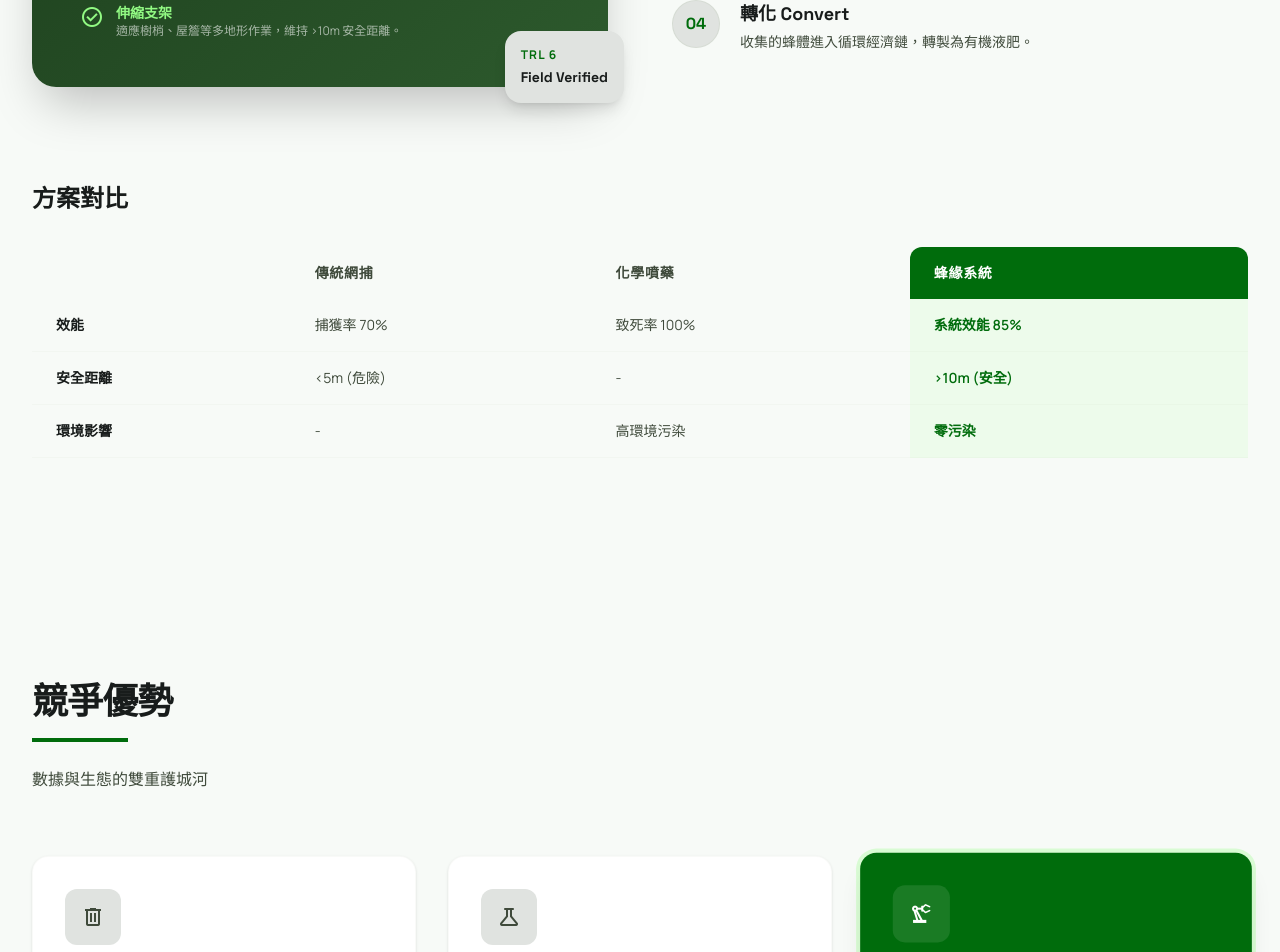
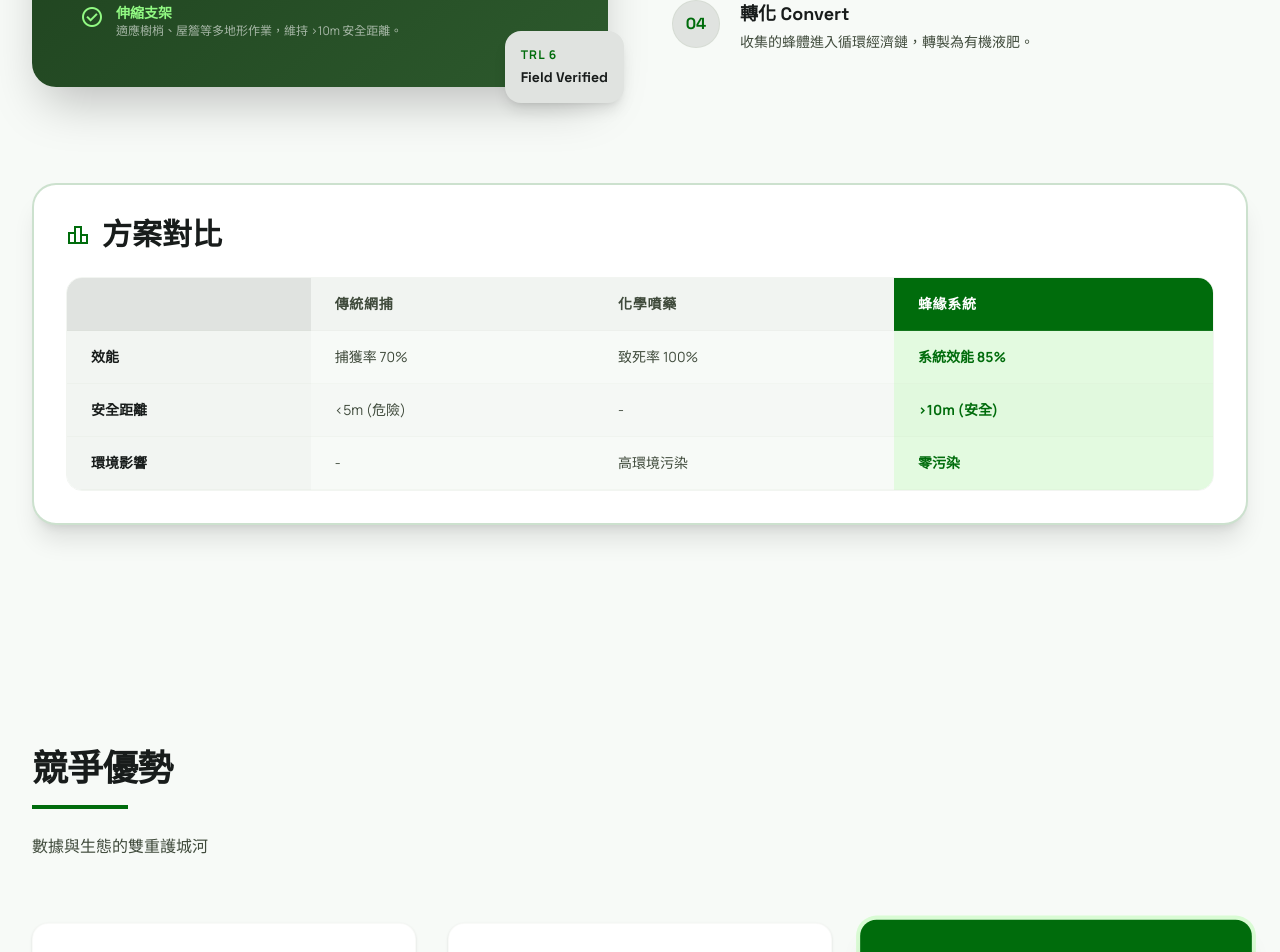
Before and after one commit to donlinch2tb/beeyuan, a React (Vite) app: page /solutions in a window 1280 px wide. Shown: the part 741-1693 px from the top of the page. Built offline with nearby package versions, Linux system fonts and the light colour scheme.

Commit message:
你的更新說明

```diff
--- a/src/components/Solution.jsx
+++ b/src/components/Solution.jsx
@@ -95,19 +95,24 @@ export default function Solution() {
         </div>
 
         {/* Comparison Table */}
-        <div className="reveal">
-          <h3 className="text-2xl font-headline font-bold text-on-surface mb-8">{compare.title}</h3>
-          <div className="overflow-x-auto">
-            <table className="w-full">
+        <div className="reveal rounded-3xl bg-surface-container-lowest border-2 border-primary/20 shadow-xl p-6 md:p-8">
+          <div className="flex items-center gap-3 mb-6">
+            <span className="material-symbols-outlined text-primary text-3xl">leaderboard</span>
+            <h3 className="text-2xl md:text-3xl font-headline font-bold text-on-surface">{compare.title}</h3>
+          </div>
+          <div className="overflow-x-auto rounded-2xl border border-outline-variant/20">
+            <table className="w-full bg-surface">
               <thead>
                 <tr>
                   {compare.headers.map((h, i) => (
                     <th
                       key={i}
-                      className={`py-4 px-6 text-left font-headline font-bold text-sm uppercase tracking-wider ${
+                      className={`py-4 px-6 text-left font-headline font-bold text-sm uppercase tracking-wider border-b border-outline-variant/10 ${
                         i === 3
-                          ? 'bg-primary text-on-primary rounded-t-xl'
-                          : 'text-on-surface-variant'
+                          ? 'bg-primary text-on-primary'
+                          : i === 0
+                          ? 'bg-surface-container-highest text-on-surface'
+                          : 'bg-surface-container-low text-on-surface-variant'
                       }`}
                     >
                       {h}
@@ -117,15 +122,15 @@ export default function Solution() {
               </thead>
               <tbody>
                 {compare.rows.map((row, ri) => (
-                  <tr key={ri} className="border-b border-outline-variant/10">
+                  <tr key={ri} className="border-b border-outline-variant/10 odd:bg-surface even:bg-surface-container-low/40">
                     {row.map((cell, ci) => (
                       <td
                         key={ci}
                         className={`py-4 px-6 text-sm font-body ${
                           ci === 0
-                            ? 'font-bold text-on-surface'
+                            ? 'font-bold text-on-surface bg-surface-container-low/70'
                             : ci === 3
-                            ? 'bg-primary-fixed/10 text-primary font-semibold'
+                            ? 'bg-primary-fixed/20 text-primary font-bold'
                             : 'text-on-surface-variant'
                         }`}
                       >
```
